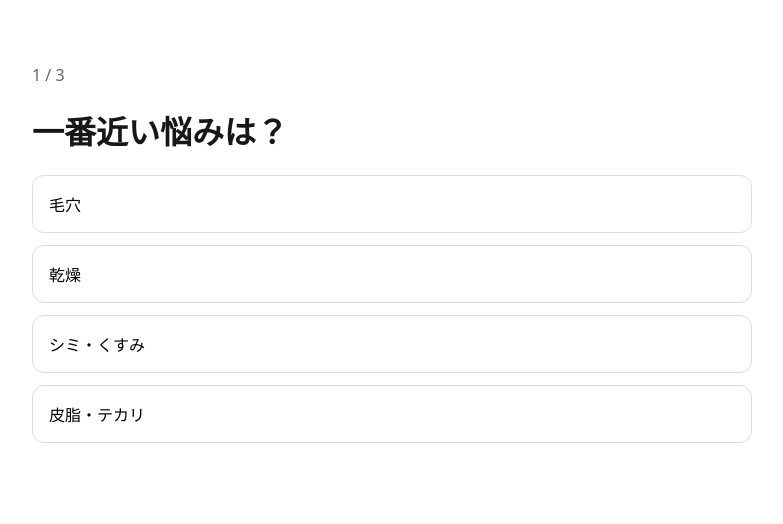
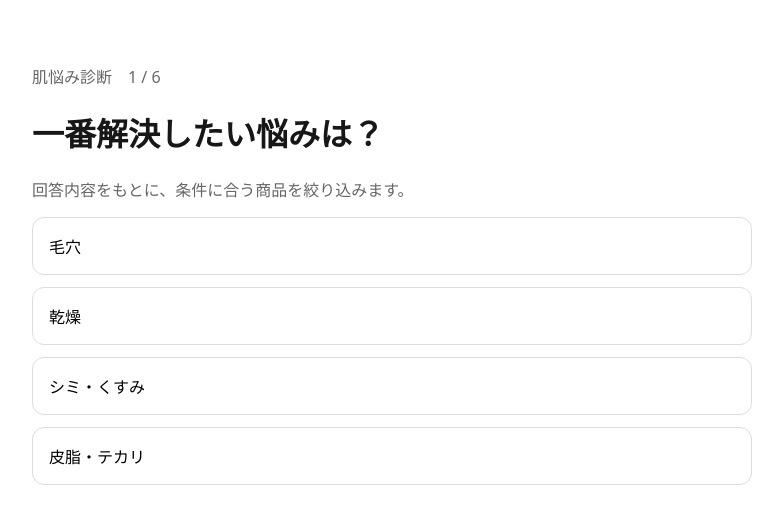
Before and after one commit to zmgt362-beep/biyoselect, a Next.js app: page /select in a window 1280 px wide. Shown: the top 524 px of the page, without its empty margins (248-1031 px from the left). Built offline with nearby package versions, Linux system fonts and the light colour scheme.

Commit message:
診断質問を6段階に拡張して選択精度を改善

```diff
--- a/app/select/page.tsx
+++ b/app/select/page.tsx
@@ -4,33 +4,54 @@ import { useRouter } from 'next/navigation';
 import { trackEvent } from '@/lib/analytics/events';
 
 const steps = [
-  { key: 'concern', title: '一番近い悩みは？', options: ['毛穴', '乾燥', 'シミ・くすみ', '皮脂・テカリ'] },
-  { key: 'budget', title: '予算は？', options: ['〜2,000円', '2,000〜5,000円', '5,000〜10,000円', '10,000円〜'] },
-  { key: 'priority', title: '何を優先する？', options: ['効果・機能', 'コスパ', '成分'] },
+  { key: 'concern', title: '一番解決したい悩みは？', options: ['毛穴', '乾燥', 'シミ・くすみ', '皮脂・テカリ'] },
+  { key: 'skinType', title: '自分の肌質に一番近いのは？', options: ['脂性肌・テカりやすい', '乾燥しやすい', '混合肌', 'よく分からない'] },
+  { key: 'symptom', title: '特に気になる状態は？', options: ['黒ずみ・詰まり', 'カサつき・つっぱり', 'くすみ・色ムラ', 'ベタつき・テカり'] },
+  { key: 'budget', title: '1商品にかけられる予算は？', options: ['〜2,000円', '2,000〜5,000円', '5,000〜10,000円', '10,000円〜'] },
+  { key: 'priority', title: '商品選びで一番重視するのは？', options: ['効果・機能', 'コスパ', '成分'] },
+  { key: 'routine', title: '使い続けやすさはどれくらい重視する？', options: ['かなり重視', 'ある程度重視', '価格や効果を優先'] },
 ];
 
 const concernMap: Record<string, string> = { '毛穴': 'pores', '乾燥': 'dryness', 'シミ・くすみ': 'spots', '皮脂・テカリ': 'oiliness' };
+const symptomConcernMap: Record<string, string> = { '黒ずみ・詰まり': 'pores', 'カサつき・つっぱり': 'dryness', 'くすみ・色ムラ': 'spots', 'ベタつき・テカり': 'oiliness' };
 const budgetMap: Record<string, string> = { '〜2,000円': 'low', '2,000〜5,000円': 'low', '5,000〜10,000円': 'mid', '10,000円〜': 'high' };
 const priorityMap: Record<string, string> = { '効果・機能': 'fit', 'コスパ': 'value', '成分': 'ingredients' };
 
 export default function SelectPage() {
   const router = useRouter();
   const [step, setStep] = useState(0);
-  const [answers, setAnswers] = useState<Record<string,string>>({});
+  const [answers, setAnswers] = useState<Record<string, string>>({});
   const current = steps[step];
+
   const choose = (value: string) => {
     const next = { ...answers, [current.key]: value };
     setAnswers(next);
     if (step === 0) trackEvent('start_selector');
+
     if (step === steps.length - 1) {
       trackEvent('complete_selector');
+      const concern = symptomConcernMap[next.symptom] ?? concernMap[next.concern];
       const qs = new URLSearchParams({
-        concern: concernMap[next.concern],
+        concern,
         budget: budgetMap[next.budget],
         priority: priorityMap[next.priority],
       });
       router.push(`/result?${qs.toString()}`);
-    } else setStep(step + 1);
+    } else {
+      setStep(step + 1);
+    }
   };
-  return <main className="container result"><p className="muted">{step + 1} / {steps.length}</p><h1>{current.title}</h1><div className="options">{current.options.map(o => <button className="option" key={o} onClick={() => choose(o)}>{o}</button>)}</div></main>;
+
+  return (
+    <main className="container result">
+      <p className="muted">肌悩み診断　{step + 1} / {steps.length}</p>
+      <h1>{current.title}</h1>
+      <p className="muted">回答内容をもとに、条件に合う商品を絞り込みます。</p>
+      <div className="options">
+        {current.options.map((option) => (
+          <button className="option" key={option} onClick={() => choose(option)}>{option}</button>
+        ))}
+      </div>
+    </main>
+  );
 }
```
